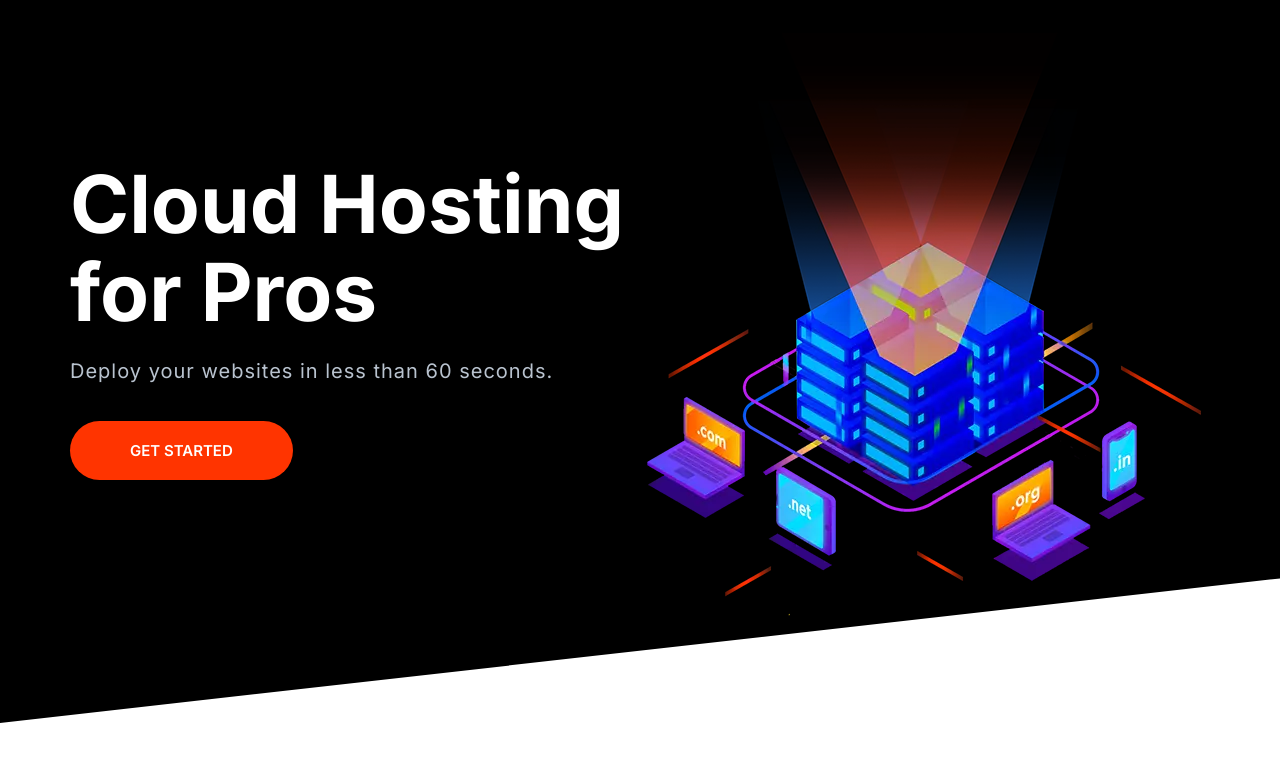
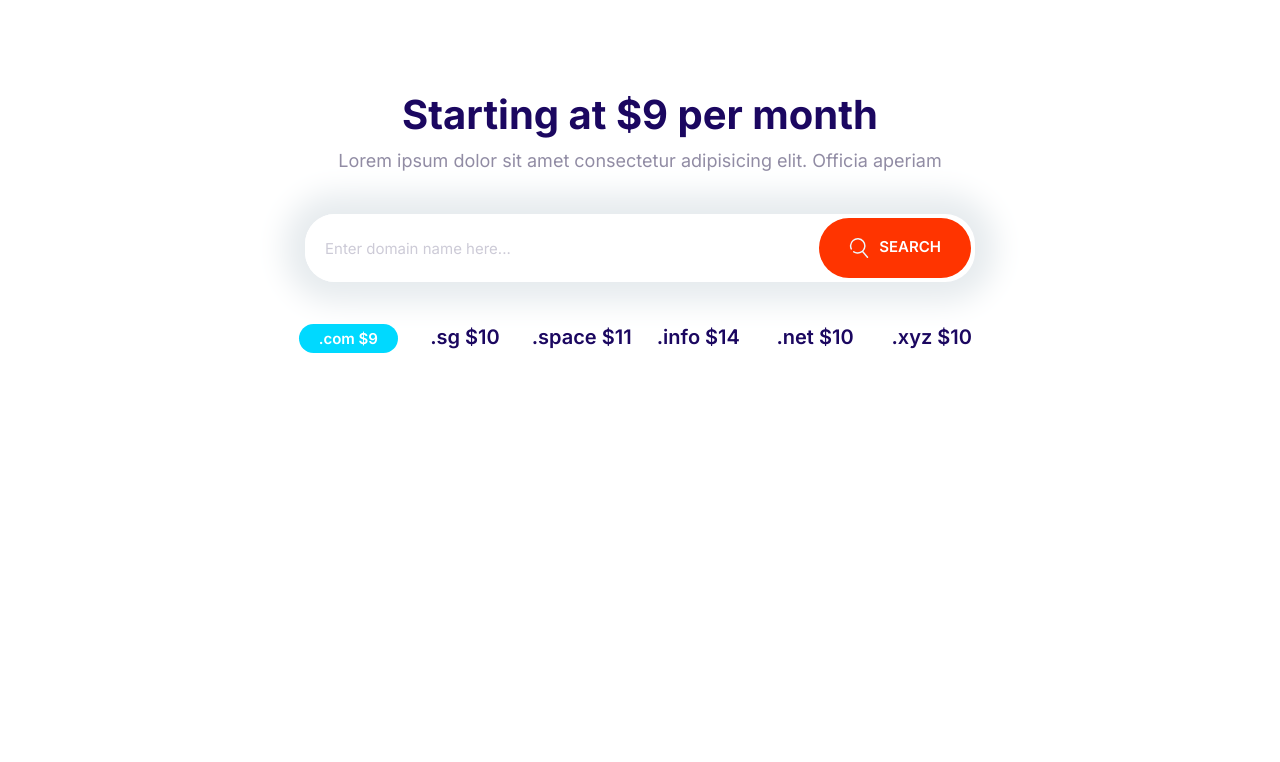
Before and after one commit to DungGramer/moshify, a plain HTML site: page index.html in a window 1280 px wide. Drawn offline with Linux system fonts and the light colour scheme.

Commit message:
Build domain block

```diff
--- a/css/styles.css
+++ b/css/styles.css
@@ -201,10 +201,18 @@ a {
   font-size: 1.8rem;
   font-weight: 600;
   margin: 1rem 0;
+  outline: 0;
   padding: 2rem 3rem;
   text-align: center;
   text-transform: uppercase;
   white-space: nowrap;
+}
+
+.btn .icon {
+  width: 2rem;
+  height: 2rem;
+  margin-right: 1rem;
+  vertical-align: middle;
 }
 
 .btn--primary {
@@ -284,7 +292,7 @@ a {
 .input-group .input {
   border: 0;
   flex-grow: 1;
-  padding: 1.5rem 1rem;
+  padding: 1.5rem 2rem;
 }
 
 .input-group .btn {
@@ -692,3 +700,28 @@ a {
     align-self: center;
   }
 }
+
+/* Domain Block */
+.block-domain .input-group {
+  box-shadow: 0 0 30px 20px #e6ebee;
+  border: 0;
+  margin: 4rem auto;
+  max-width: 670px;
+}
+
+.block-domain__prices {
+  display: grid;
+  grid-template-columns: repeat(3, 1fr);
+  grid-template-rows: repeat(2, 6rem);
+  font-size: 2rem;
+  font-weight: 600;
+  justify-items: center;
+  max-width: 700px;
+  margin: 0 auto;
+}
+
+@media screen and (min-width: 768px) {
+  .block-domain__prices {
+    grid-template-columns: repeat(auto-fit, minmax(10rem, 1fr));
+  }
+}
--- a/index.html
+++ b/index.html
@@ -13,27 +13,34 @@
     <link rel="stylesheet" href="css/styles.css" />
   </head>
   <body>
-    <section class="block block--dark block--skewed-left hero">
-      <div class="container grid grid--1x2">
-        <header class="block__header hero__content">
-          <h1 class="block__heading">Cloud Hosting for Pros</h1>
-          <p class="hero__tagline">
-            Deploy your websites in less than 60 seconds.
-          </p>
-          <a href="" class="btn btn--accent btn--stretched">Get Started</a>
-        </header>
-        <picture>
-          <source
-            type="image/webp"
-            srcset="images/banner.webp 1x, images/banner@2x.webp 2x"
-          />
-          <source
-            type="image/png"
-            srcset="images/banner.png 1x, images/banner@2x.png 2x"
-          />
-          <img class="hero__image" src="images/banner.png" alt="" />
-        </picture>
+    <section class="block container block-domain">
+      <header class="block__header">
+        <h2>Starting at $9 per month</h2>
+        <p>
+          Lorem ipsum dolor sit amet consectetur adipisicing elit. Officia
+          aperiam
+        </p>
+      </header>
+      <div class="input-group">
+        <input
+          type="text"
+          class="input"
+          placeholder="Enter domain name here..."
+        />
+        <button class="btn btn--accent">
+          <svg class="icon icon--white">
+            <use xlink:href="images/sprite.svg#search"></use></svg
+          >Search
+        </button>
       </div>
+      <ul class="list block-domain__prices">
+        <li><span class="badge badge--secondary">.com $9</span></li>
+        <li>.sg $10</li>
+        <li>.space $11</li>
+        <li>.info $14</li>
+        <li>.net $10</li>
+        <li>.xyz $10</li>
+      </ul>
     </section>
 
     <script src="js/main.js"></script>
```
Also changed, not shown: components/block-domain.html (added, +25 -0 lines).
